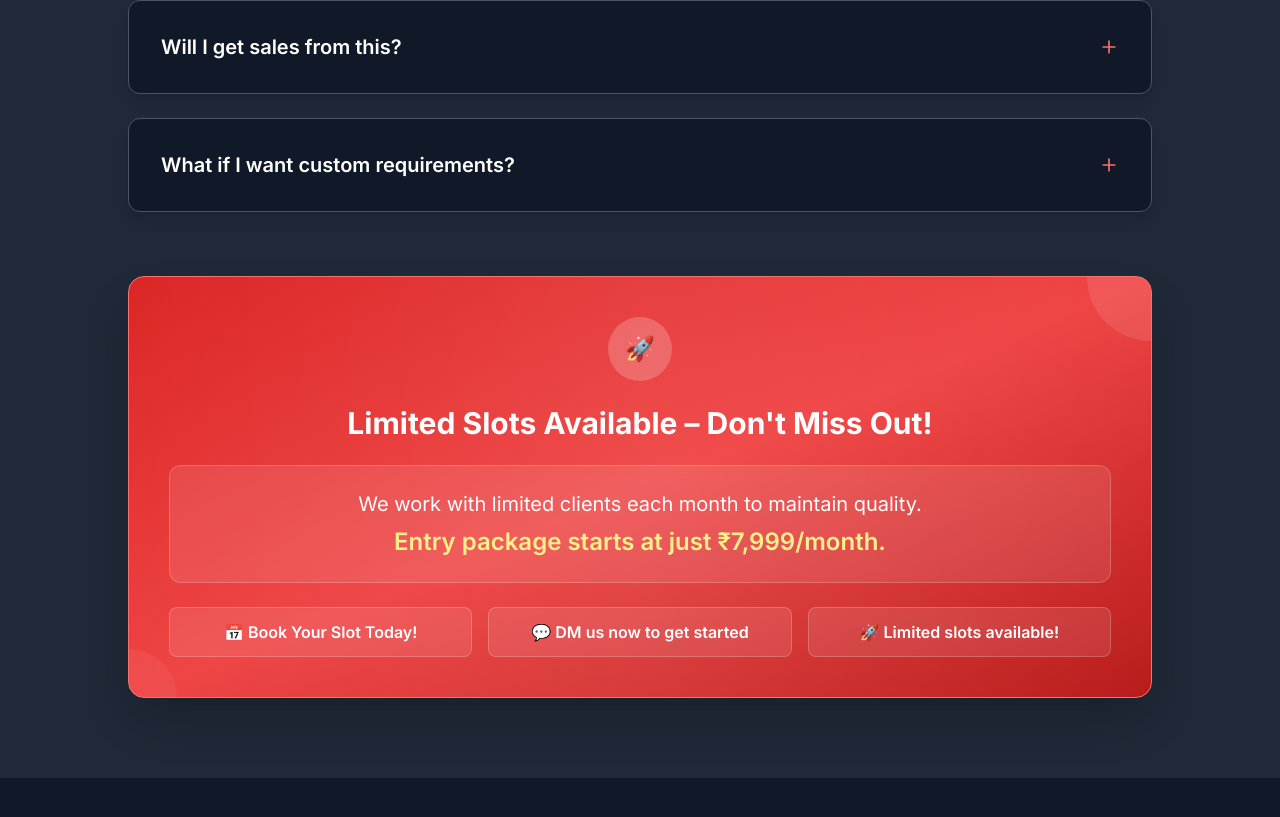
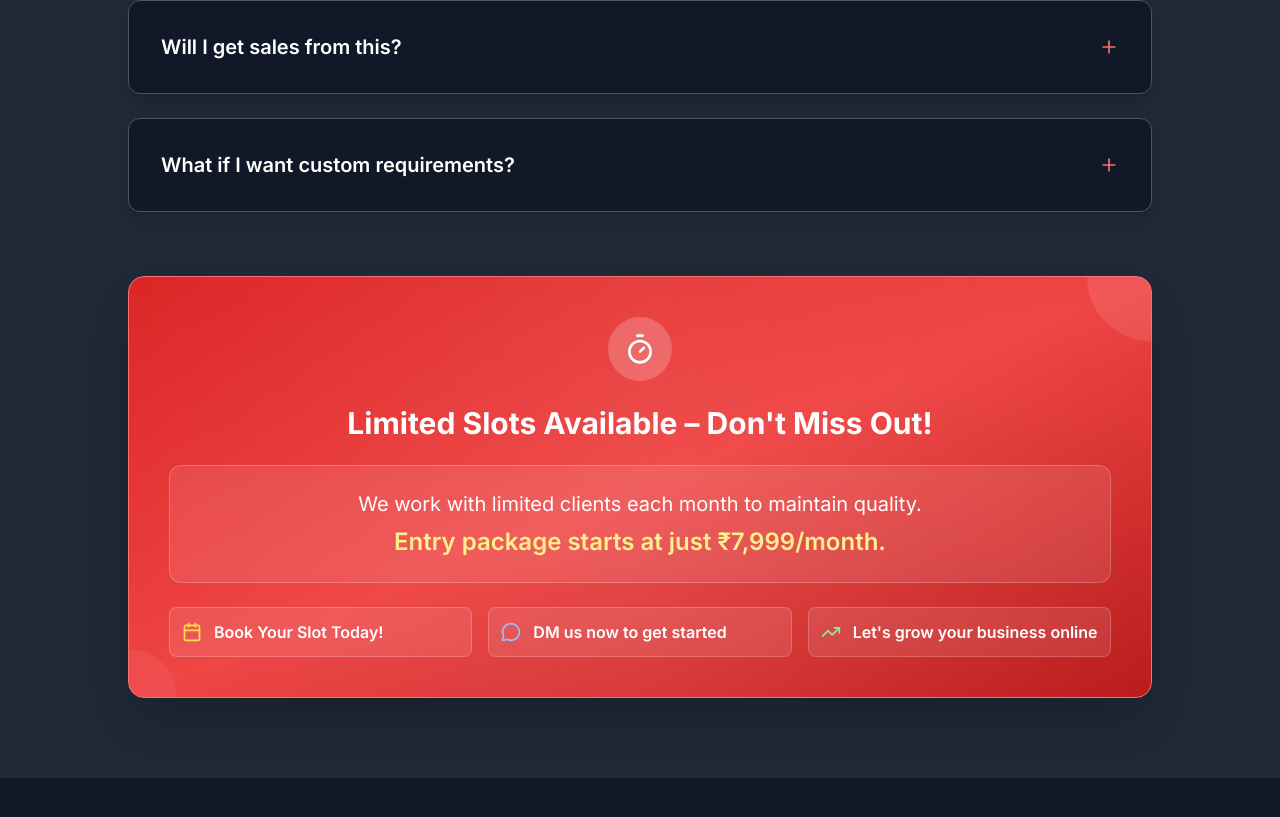
Before and after one commit to piyushtyagiofficial/adbolt, a React (Vite) app: page / in a window 1280 px wide. Shown: the part 4105-4922 px from the top of the page. Built offline with nearby package versions, Linux system fonts and the light colour scheme.

Commit message:
Update FAQ section styling and icons

```diff
--- a/src/components/FAQ.jsx
+++ b/src/components/FAQ.jsx
@@ -1,8 +1,8 @@
-import { Plus, Minus } from 'lucide-react';
-import { useState } from 'react';
+import React, { useState } from 'react';
+import { Plus, Timer, Calendar, MessageCircle, TrendingUp } from 'lucide-react';
 
 const FAQ = () => {
-  const [openIndex, setOpenIndex] = useState(-1);  // Changed from 0 to -1 to keep all closed initially
+  const [openIndex, setOpenIndex] = useState(-1);
 
   const faqs = [
     {
@@ -31,6 +31,7 @@ const FAQ = () => {
     <section id="faq" className="py-12 sm:py-16 lg:py-20 bg-dark-800">
       <div className="container mx-auto px-4 sm:px-6 lg:px-8">
         <div className="max-w-5xl mx-auto">
+          {/* Section Heading */}
           <div className="text-center mb-8 sm:mb-12 lg:mb-16">
             <h2 className="text-2xl sm:text-3xl md:text-4xl lg:text-5xl font-bold text-white mb-3 sm:mb-4 lg:mb-6">
               Frequently Asked Questions
@@ -40,35 +41,44 @@ const FAQ = () => {
             </p>
           </div>
 
+          {/* FAQ List */}
           <div className="space-y-3 sm:space-y-4 lg:space-y-6">
             {faqs.map((faq, index) => (
-              <div key={index} className="bg-dark-900 border border-dark-600 rounded-xl shadow-lg overflow-hidden transition-all duration-300 hover:shadow-xl">
+              <div
+                key={index}
+                className="bg-dark-900 border border-dark-600 rounded-xl shadow-lg overflow-hidden transition-all duration-300 hover:shadow-xl"
+              >
                 <button
-                  className="w-full p-4 sm:p-6 lg:p-8 text-left flex items-center justify-between hover:bg-dark-700 transition-colors"
+                  className="w-full p-4 sm:p-6 lg:p-8 text-left flex items-center justify-between hover:bg-dark-700 transition-colors duration-300"
                   onClick={() => toggleFAQ(index)}
                 >
                   <h3 className="text-base sm:text-lg lg:text-xl font-semibold text-white pr-4 sm:pr-8 leading-relaxed">
                     {faq.question}
                   </h3>
                   <div className="flex-shrink-0">
-                    {openIndex === index ? (
-                      <Minus className="w-4 h-4 sm:w-5 sm:h-5 text-accent-400" />
-                    ) : (
-                      <Plus className="w-4 h-4 sm:w-5 sm:h-5 text-accent-400" />
-                    )}
+                    <Plus
+                      className={`w-4 h-4 sm:w-5 sm:h-5 text-accent-400 transform transition-transform duration-300 ease-in-out ${
+                        openIndex === index ? 'rotate-45' : 'rotate-0'
+                      }`}
+                    />
                   </div>
                 </button>
-                {openIndex === index && (
+                <div
+                  className={`transition-all duration-500 ease-in-out overflow-hidden ${
+                    openIndex === index ? 'max-h-96 opacity-100' : 'max-h-0 opacity-0'
+                  }`}
+                >
                   <div className="px-4 sm:px-6 lg:px-8 pb-4 sm:pb-6 lg:pb-8 pt-2 sm:pt-3 lg:pt-4">
-                    <p className="text-sm sm:text-base lg:text-lg text-gray-300 leading-relaxed">
+                    <p className="text-sm sm:text-base lg:text-lg text-gray-300 leading-relaxed transform transition-transform duration-500">
                       {faq.answer}
                     </p>
                   </div>
-                )}
+                </div>
               </div>
             ))}
           </div>
 
+          {/* CTA Box */}
           <div className="mt-8 sm:mt-12 lg:mt-16 text-center relative">
             <div className="bg-gradient-to-br from-accent-600 via-accent-500 to-accent-700 text-white p-6 sm:p-8 lg:p-10 rounded-2xl border border-accent-400 shadow-2xl relative overflow-hidden">
               {/* Background decoration */}
@@ -76,13 +86,15 @@ const FAQ = () => {
               <div className="absolute top-0 right-0 w-32 h-32 bg-white/10 rounded-full -translate-y-16 translate-x-16"></div>
               <div className="absolute bottom-0 left-0 w-24 h-24 bg-white/5 rounded-full translate-y-12 -translate-x-12"></div>
 
+              {/* CTA Content */}
               <div className="relative z-10">
                 <div className="inline-flex items-center justify-center w-16 h-16 bg-white/20 rounded-full mb-4 sm:mb-6">
-                  <span className="text-2xl">🚀</span>
+                  <Timer className="w-8 h-8 text-white" />
                 </div>
                 <h3 className="text-xl sm:text-2xl lg:text-3xl font-bold mb-3 sm:mb-4 lg:mb-6">
                   Limited Slots Available – Don't Miss Out!
                 </h3>
+
                 <div className="bg-white/10 backdrop-blur-sm rounded-xl p-4 sm:p-6 mb-4 sm:mb-6 border border-white/20">
                   <p className="text-base sm:text-lg lg:text-xl mb-2 leading-relaxed">
                     We work with limited clients each month to maintain quality.
@@ -91,17 +103,23 @@ const FAQ = () => {
                     Entry package starts at just ₹7,999/month.
                   </p>
                 </div>
+
+                {/* Info Grid with Icons */}
                 <div className="grid grid-cols-1 sm:grid-cols-3 gap-3 sm:gap-4 text-sm sm:text-base">
-                  <div className="bg-white/10 backdrop-blur-sm rounded-lg p-3 border border-white/20">
-                    <p className="font-semibold">📅 Book Your Slot Today!</p>
+                  <div className="bg-white/10 backdrop-blur-sm rounded-lg p-3 border border-white/20 flex items-center gap-3">
+                    <Calendar className="w-5 h-5 text-yellow-300 flex-shrink-0" />
+                    <p className="font-semibold">Book Your Slot Today!</p>
                   </div>
-                  <div className="bg-white/10 backdrop-blur-sm rounded-lg p-3 border border-white/20">
-                    <p className="font-semibold">💬 DM us now to get started</p>
+                  <div className="bg-white/10 backdrop-blur-sm rounded-lg p-3 border border-white/20 flex items-center gap-3">
+                    <MessageCircle className="w-5 h-5 text-blue-300 flex-shrink-0" />
+                    <p className="font-semibold">DM us now to get started</p>
                   </div>
-                  <div className="bg-white/10 backdrop-blur-sm rounded-lg p-3 border border-white/20 sm:col-span-1">
-                    <p className="font-semibold">🚀 Limited slots available!</p>
+                  <div className="bg-white/10 backdrop-blur-sm rounded-lg p-3 border border-white/20 sm:col-span-1 flex items-center gap-3">
+                    <TrendingUp className="w-5 h-5 text-green-300 flex-shrink-0" />
+                    <p className="font-semibold">Let's grow your business online</p>
                   </div>
                 </div>
+
               </div>
             </div>
           </div>
```
